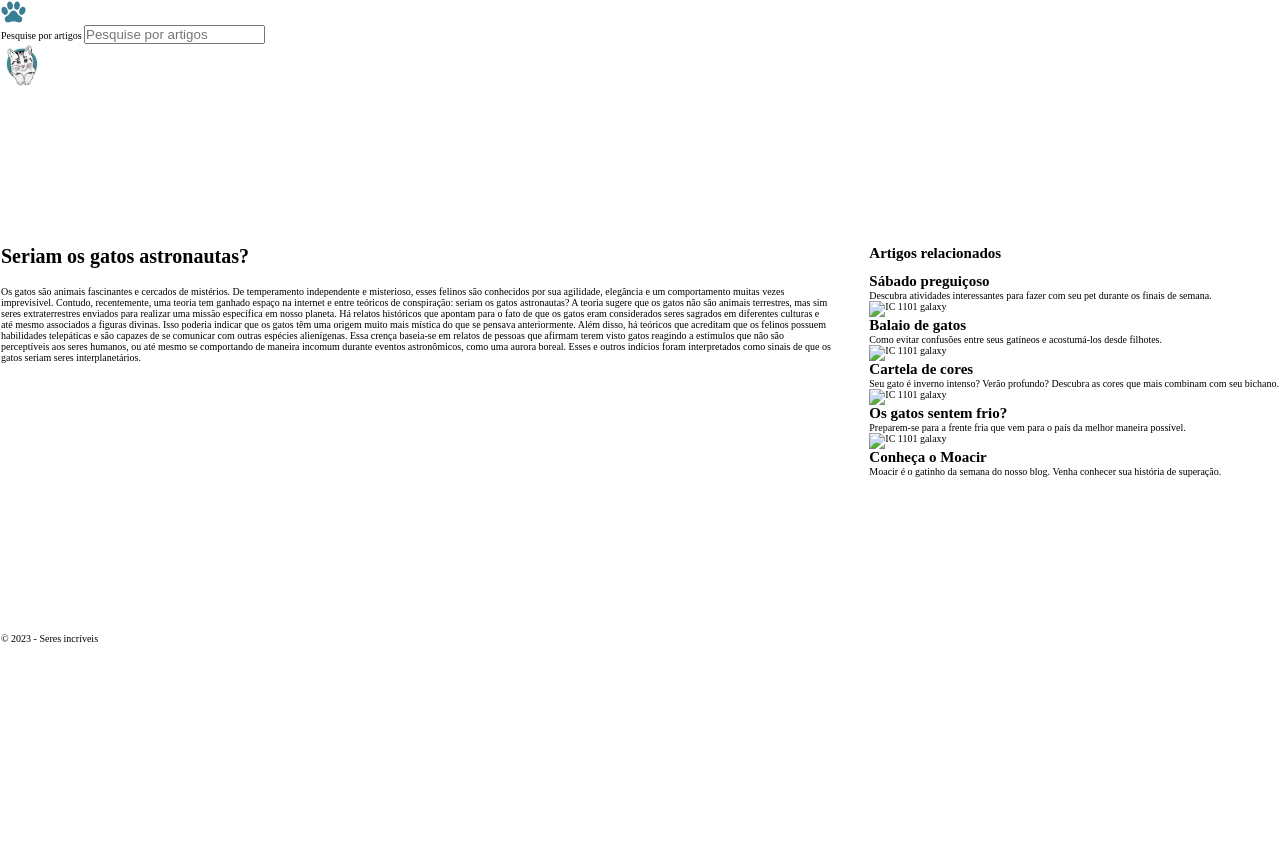
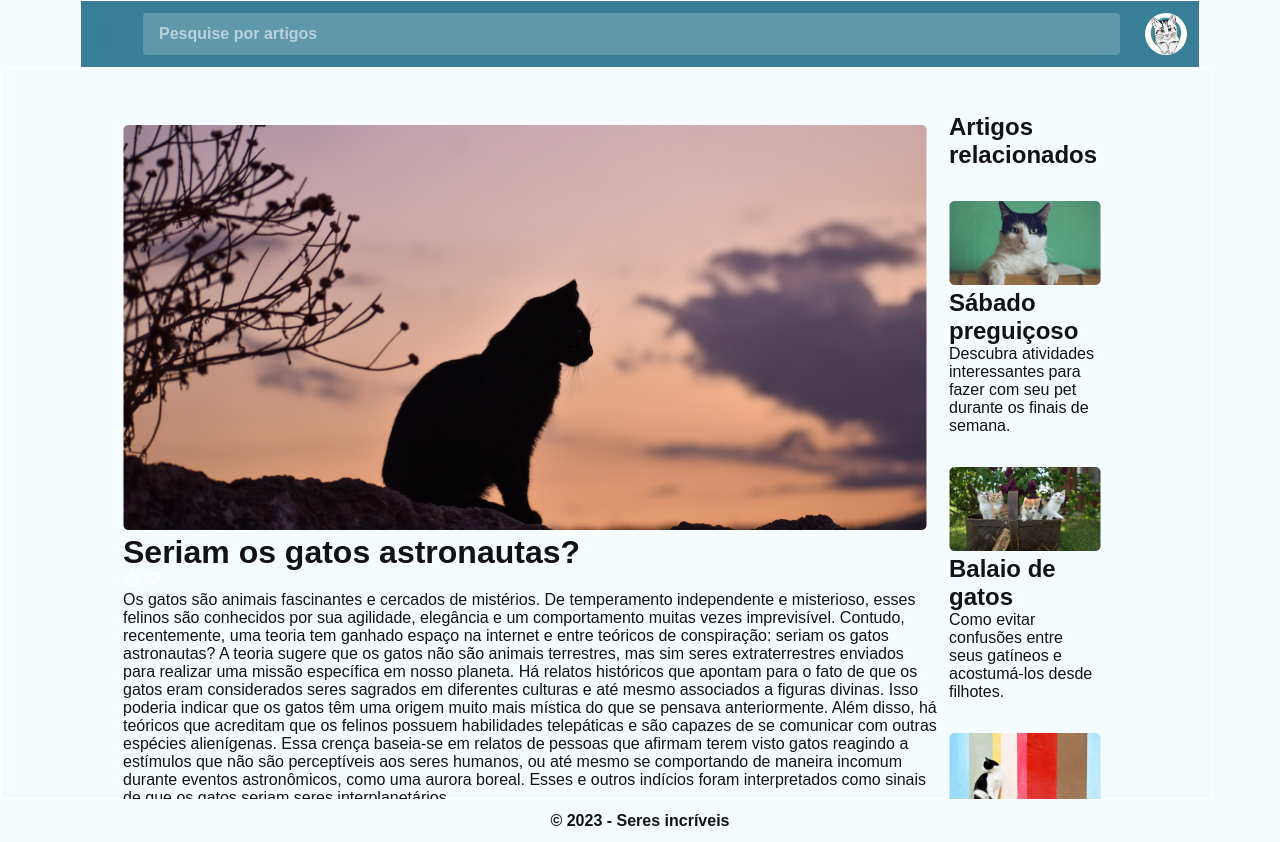
Before and after one commit to dinadevs/explorer-projects, a plain HTML site: page html-css-grid-challenge/index.html in a window 1280 px wide. Before the commit the page ends 800 px from the top, so only its background shows below. Drawn offline with Linux system fonts and the light colour scheme.

Commit message:
add new feat

```diff
--- a/html-css-grid-challenge/index.html
+++ b/html-css-grid-challenge/index.html
@@ -1,90 +1,109 @@
 <!DOCTYPE html>
 <html lang="pt-br">
   <head>
-    <meta charset="UTF-8">
-    <meta name="viewport" content="width=device-width, initial-scale=1.0">
+    <meta charset="UTF-8" />
+    <meta name="viewport" content="width=device-width, initial-scale=1.0" />
     <title>blog de Gatos</title>
 
-    <link rel="stylesheet" href="./style.css">
+    <link rel="stylesheet" href="./style.css" />
   </head>
   <body>
     <div class="app">
-
       <header class="container">
-            <img src="./assets/Vector.svg" alt="imagem de uma pata de gato">
+        <img src="./assets/Vector.svg" alt="imagem de uma pata de gato" />
         <form>
           <div class="inputWrapper">
             <label for="search">Pesquise por artigos</label>
-                    <input type="text" placeholder="Pesquise por artigos">
+            <input type="text" placeholder="Pesquise por artigos" />
           </div>
         </form>
-            <img class="avatar" src="./assets/avatar.jpg" alt="">
+        <img class="avatar" src="./assets/avatar.jpg" alt="" />
       </header>
 
-        <main class="container">
+      <div class="content">
+      <main>
+          <div class="container">
+            <img src="./assets/01.jpg" alt="imagem de um gato">
+
           <h1>Seriam os gatos astronautas?</h1>
-            <img src="./assets/like.svg" alt="">
-            <img src="assets/dislike.svg" alt="">
-            <p>Os gatos são animais fascinantes e cercados de mistérios. De temperamento independente e
-                misterioso, esses felinos são conhecidos por sua agilidade, elegância e um comportamento
-                 muitas vezes imprevisível. Contudo, recentemente, uma teoria tem ganhado espaço na internet
-                  e entre teóricos de conspiração: seriam os gatos astronautas?
-                A teoria sugere que os gatos não são animais terrestres, mas sim seres extraterrestres
-                enviados para realizar uma missão específica em nosso planeta. Há relatos históricos que
-                 apontam para o fato de que os gatos eram considerados seres sagrados em diferentes culturas
-                  e até mesmo associados a figuras divinas. Isso poderia indicar que os gatos têm uma origem
-                  muito mais mística do que se pensava anteriormente.
-
-                Além disso, há teóricos que acreditam que os felinos possuem habilidades telepáticas e são
-                capazes de se comunicar com outras espécies alienígenas. Essa crença baseia-se em relatos
-                de pessoas que afirmam terem visto gatos reagindo a estímulos que não são perceptíveis aos
-                 seres humanos, ou até mesmo se comportando de maneira incomum durante eventos astronômicos,
-                  como uma aurora boreal. Esses e outros indícios foram interpretados como sinais de que os
-                   gatos seriam seres interplanetários.</p>
+          <img src="./assets/like.svg" alt="" />
+          <img src="assets/dislike.svg" alt="" />
+          <p>
+            Os gatos são animais fascinantes e cercados de mistérios. De
+            temperamento independente e misterioso, esses felinos são conhecidos
+            por sua agilidade, elegância e um comportamento muitas vezes
+            imprevisível. Contudo, recentemente, uma teoria tem ganhado espaço
+            na internet e entre teóricos de conspiração: seriam os gatos
+            astronautas? A teoria sugere que os gatos não são animais
+            terrestres, mas sim seres extraterrestres enviados para realizar uma
+            missão específica em nosso planeta. Há relatos históricos que
+            apontam para o fato de que os gatos eram considerados seres sagrados
+            em diferentes culturas e até mesmo associados a figuras divinas.
+            Isso poderia indicar que os gatos têm uma origem muito mais mística
+            do que se pensava anteriormente. Além disso, há teóricos que
+            acreditam que os felinos possuem habilidades telepáticas e são
+            capazes de se comunicar com outras espécies alienígenas. Essa crença
+            baseia-se em relatos de pessoas que afirmam terem visto gatos
+            reagindo a estímulos que não são perceptíveis aos seres humanos, ou
+            até mesmo se comportando de maneira incomum durante eventos
+            astronômicos, como uma aurora boreal. Esses e outros indícios foram
+            interpretados como sinais de que os gatos seriam seres
+            interplanetários.
+          </p>
+          </div>
       </main>
 
-        <aside class="container">
+      <aside class="sidebar">
         <h1>Artigos relacionados</h1>
         <div class="card">
-                <img src="" alt="" />
+          <img src="./assets/02.jpg" alt="" />
           <h2>Sábado preguiçoso</h2>
           <p>
-                    Descubra atividades interessantes para fazer com seu pet durante os finais de semana.
+            Descubra atividades interessantes para fazer com seu pet durante os
+            finais de semana.
           </p>
         </div>
 
         <div class="card">
-                <img src="" alt="IC 1101 galaxy" />
+          <img src="./assets/03.jpg" alt="IC 1101 galaxy" />
           <h2>Balaio de gatos</h2>
           <p>
-                    Como evitar confusões entre seus gatíneos e acostumá-los desde filhotes.
+            Como evitar confusões entre seus gatíneos e acostumá-los desde
+            filhotes.
           </p>
         </div>
 
         <div class="card">
-                <img src="" alt="IC 1101 galaxy" />
+          <img src="./assets/04.jpg" alt="IC 1101 galaxy" />
           <h2>Cartela de cores</h2>
           <p>
-                    Seu gato é inverno intenso? Verão profundo? Descubra as cores que mais combinam com seu bichano.
+            Seu gato é inverno intenso? Verão profundo? Descubra as cores que
+            mais combinam com seu bichano.
           </p>
         </div>
 
         <div class="card">
-                <img src="" alt="IC 1101 galaxy" />
+          <img src="./assets/05.jpg" alt="IC 1101 galaxy" />
           <h2>Os gatos sentem frio?</h2>
           <p>
-                    Preparem-se para a frente fria que vem para o país da melhor maneira possível.
+            Preparem-se para a frente fria que vem para o país da melhor maneira
+            possível.
           </p>
         </div>
 
         <div class="card">
-                <img src="" alt="IC 1101 galaxy" />
+          <img src="./assets/06.jpg" alt="IC 1101 galaxy" />
           <h2>Conheça o Moacir</h2>
           <p>
-                    Moacir é o gatinho da semana do nosso blog. Venha conhecer sua história de superação.
+            Moacir é o gatinho da semana do nosso blog. Venha conhecer sua
+            história de superação.
           </p>
         </div>
+
     </aside>
+</div>
+      </div>
+
       <footer class="container">
         <p>© 2023 - Seres incríveis</p>
       </footer>
--- a/html-css-grid-challenge/style.css
+++ b/html-css-grid-challenge/style.css
@@ -8,7 +8,21 @@
 
 :root {
   font-size: 62.5%;
+
+  --bg-primary: #f4fcff;
+  --bg-secondary: #387e96;
+  --bg-input: rgba(255, 255, 255, 0.2);
+  --color-base: #fff;
+  --color-txt: #121214;
 }
+
+body {
+  font-family: "Mulish", sans-serif;
+  font-size: 1.6rem;
+  background-color: var(--bg-primary);
+  color: var(--color-txt);
+}
+
 
 .app > * {
   border: 1px solid white;
@@ -16,6 +30,7 @@
 
 .app {
   display: grid;
+  grid-template-rows: max-content 1fr max-content;
   grid-template-areas:
     "A A A "
     "B B C"
@@ -25,20 +40,58 @@
   column-gap: 34px;
 }
 
-  .app header{
+.app header {
   grid-area: A;
 }
 
-  .app main{
+.app main {
   grid-area: B;
 }
 
-  .app aside{
-    grid-area: C;
+.app footer {
+  grid-area: D;
 }
 
-  .app footer{
-    grid-area: D;
+header {
+  display: flex;
+  align-items: center;
+  gap: 2.5rem;
+  font-weight: 700;
+  background-color: var(--bg-secondary);
+}
+
+header form {
+  flex: 1;
+}
+
+.content {
+  padding: 4.4rem 11.0rem;
+  display: flex;
+  background-color: var(--bg-primary);
+  overflow-y: scroll;
+}
+
+.inputWrapper label {
+  width: 1px;
+  height: 1px;
+  overflow: hidden;
+  position: absolute;
+}
+
+.inputWrapper input {
+  font-size: 1.6rem;
+  font-weight: 600;
+  width: 100%;
+  padding: 1.2rem 1.6rem;
+
+  background-color: var(--bg-input);
+  border: 0;
+  border-radius: 0.4rem;
+}
+
+.inputWrapper input::placeholder {
+  opacity: 0.56;
+  color: var(--color-base);
 }
 
 .avatar {
@@ -49,3 +102,23 @@
 
   border-radius: 50%;
 }
+
+.container {
+  padding: 1.2rem;
+  width: min(112rem, 100%);
+  margin: 0 auto;
+}
+
+.sidebar {
+  display: flex;
+  flex-direction: column;
+  align-items: flex-start;
+  gap: 3.2rem;
+}
+
+footer {
+  text-align: center;
+  font-weight: 600;
+
+  padding: 1.6rem;
+}
```
Also changed, not shown: html-css-grid-challenge/assets/01.jpg (added), html-css-grid-challenge/assets/02.jpg (added), html-css-grid-challenge/assets/03.jpg (added), html-css-grid-challenge/assets/04.jpg (added), html-css-grid-challenge/assets/05.jpg (added), html-css-grid-challenge/assets/06.jpg (added). Lines whose indentation alone changed are shown as unchanged.
